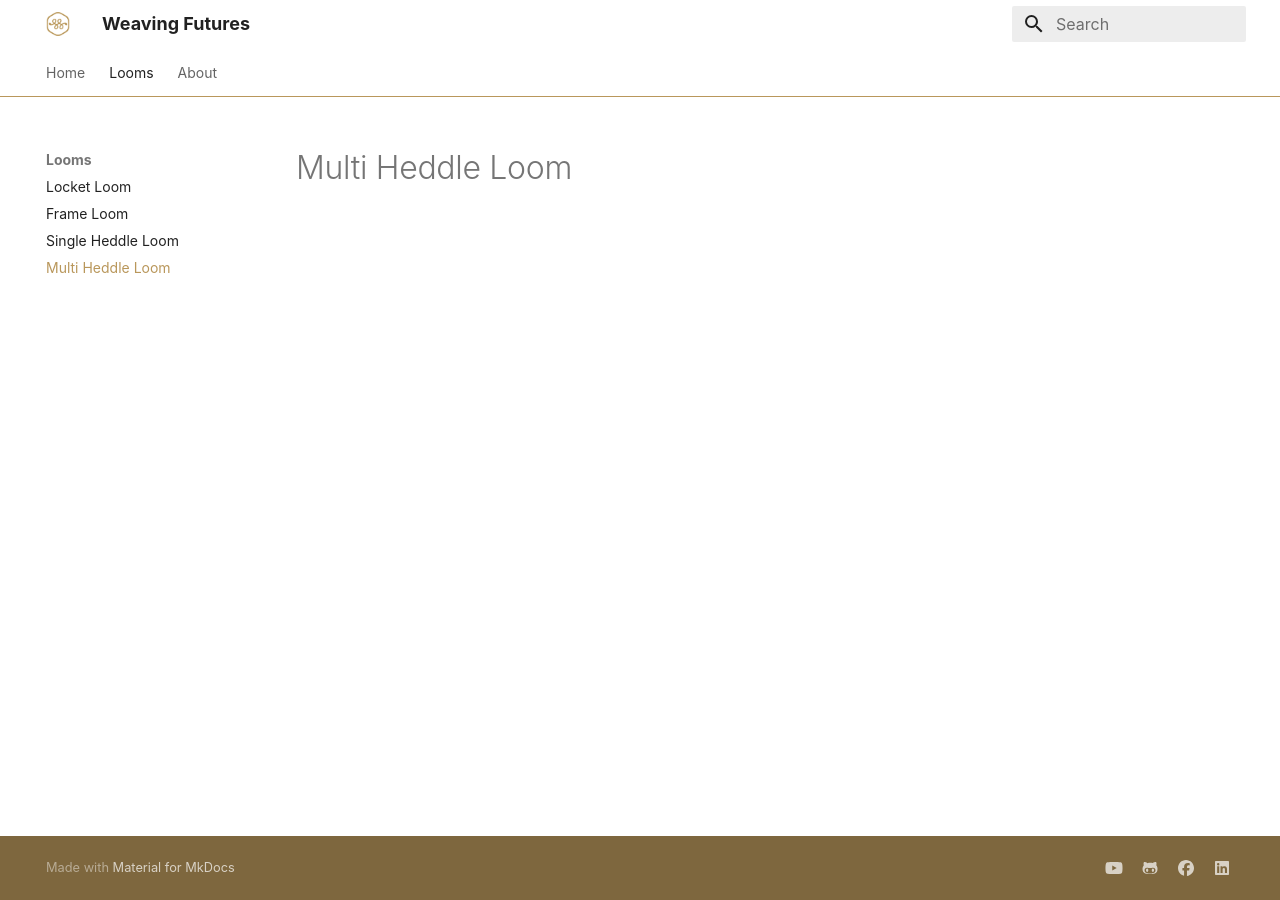
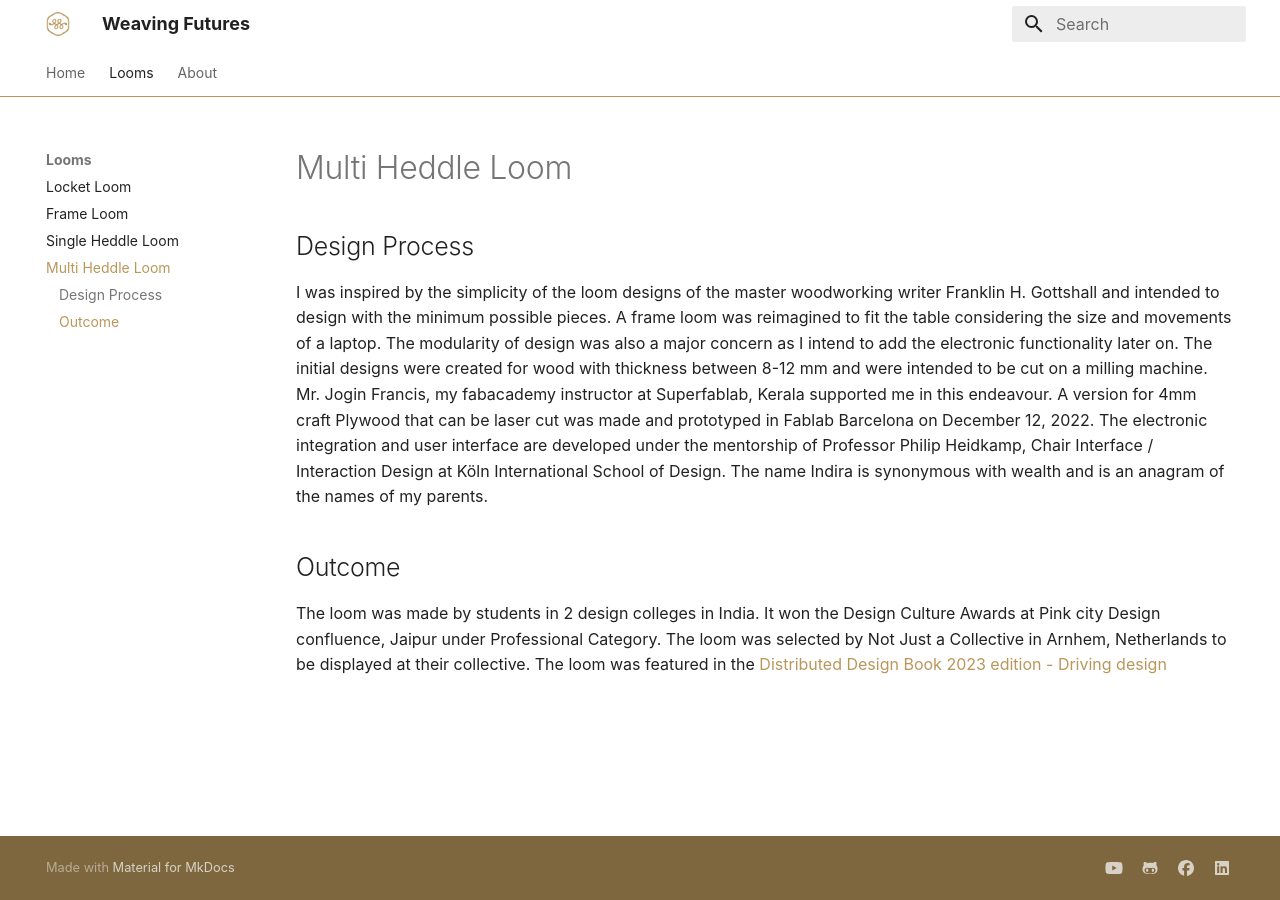
Before and after one commit to weavingfutures/weavingfutures.github.io, an MkDocs documentation site: the page built from docs/looms/multi_heddle_loom.md, in a window 1280 px wide. Built offline with MkDocs 1.6.1 and Material for MkDocs 9.7.7, drawn with Linux system fonts in a browser that asks for light colours; some web fonts are replaced.

Commit message:
Update multi_heddle_loom.md

```diff
--- a/docs/looms/multi_heddle_loom.md
+++ b/docs/looms/multi_heddle_loom.md
@@ -1 +1,10 @@
 # Multi Heddle Loom
+
+## Design Process
+I was inspired by the simplicity of the loom designs of the master woodworking writer Franklin H. Gottshall and intended to design with the minimum possible pieces. A frame loom was reimagined to fit the table considering the size and movements of a laptop. The modularity of design was also a major concern as I intend to add the electronic functionality later on. The initial designs were created for wood with thickness between 8-12 mm and were intended to be cut on a milling machine. Mr. Jogin Francis, my fabacademy instructor at Superfablab, Kerala supported me in this endeavour. A version for 4mm craft Plywood that can be laser cut was made and prototyped in Fablab Barcelona on December 12, 2022. The electronic integration and user interface are developed under the mentorship of Professor Philip Heidkamp, Chair Interface / Interaction Design at Köln International School of Design. The name Indira is synonymous with wealth and is an anagram of the names of my parents.
+
+## Outcome
+The loom was made by students in 2 design colleges in India.
+It won the Design Culture Awards at Pink city Design confluence, Jaipur under Professional Category.
+The loom was selected by Not Just a Collective in Arnhem, Netherlands to be displayed at their collective.
+The loom was featured in the [Distributed Design Book 2023 edition - Driving design](https://distributeddesign.eu/resources/driving-design-book/)
```
